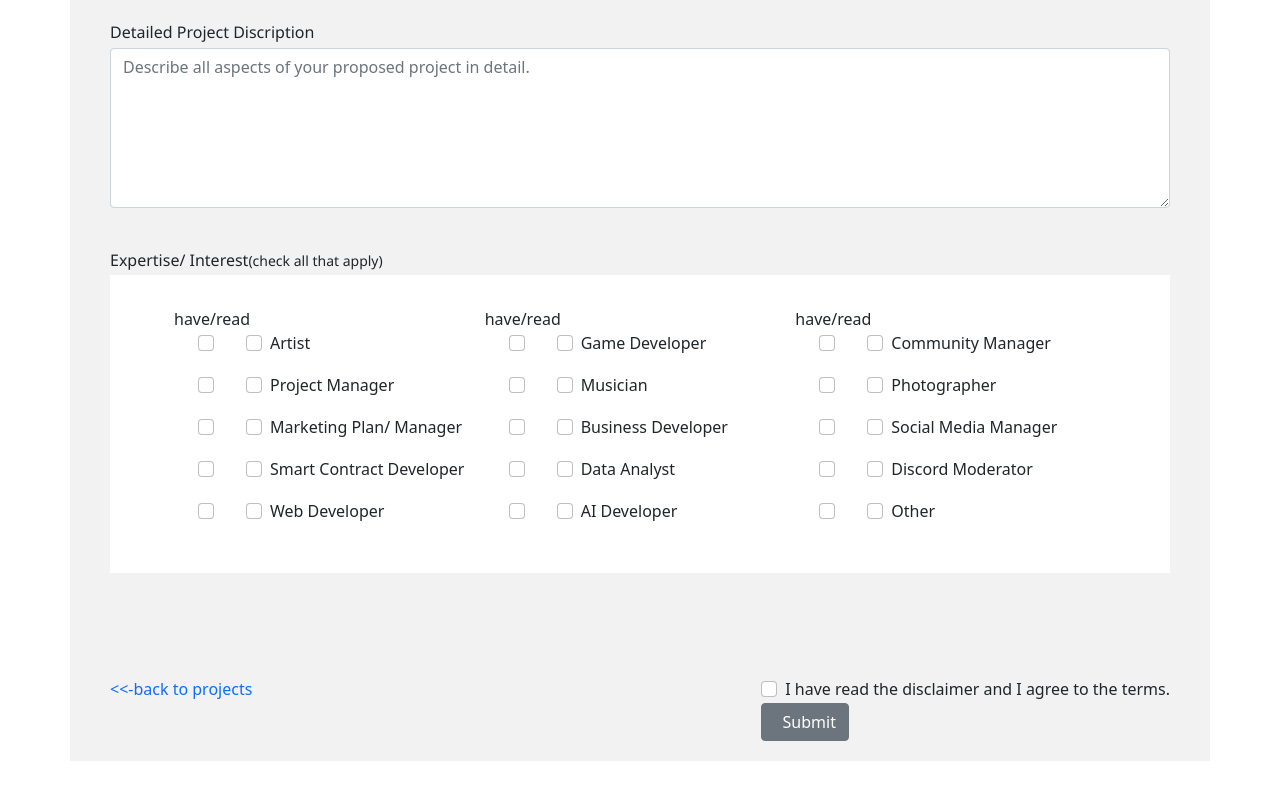
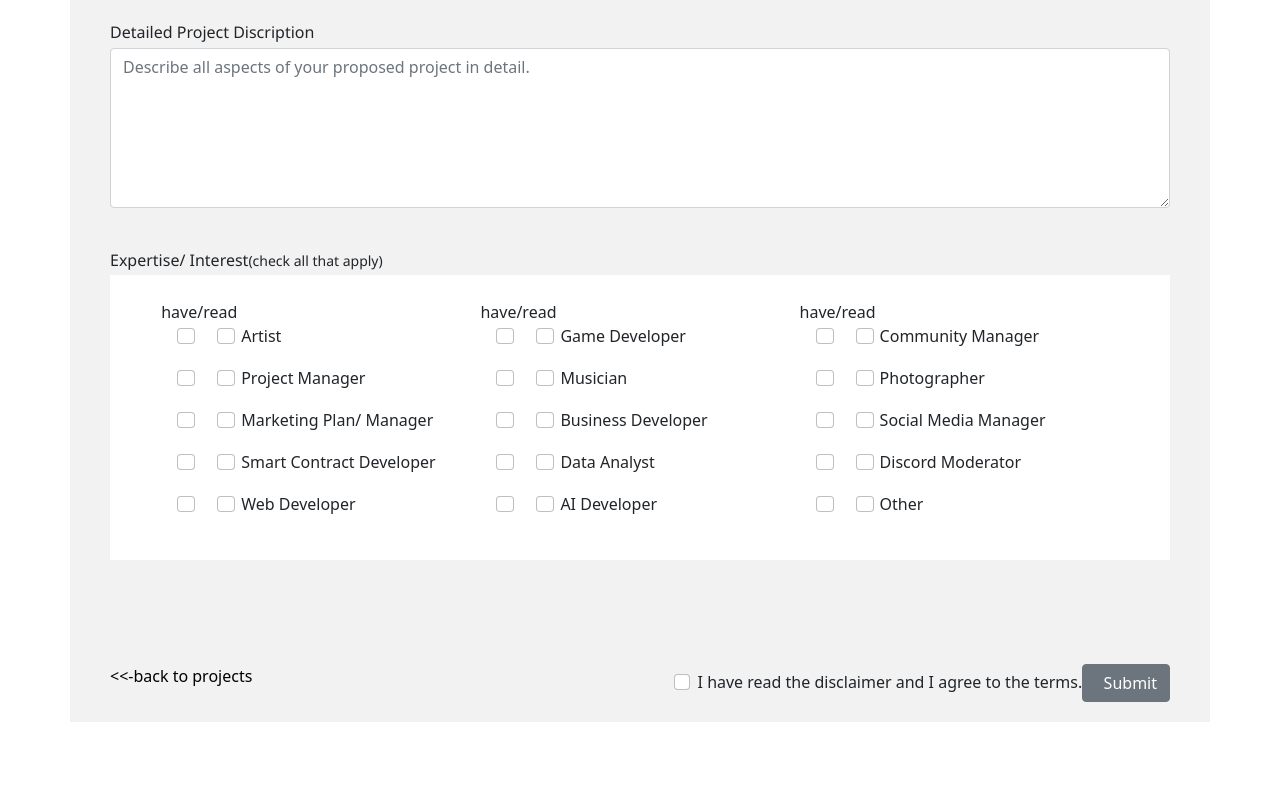
Before and after one commit to solution-pool/BHG-Nifty-Project, a React (Create React App) app: page /proposal in a window 1280 px wide. Shown: the part 506-1306 px from the top of the page. Built offline with nearby package versions, Linux system fonts and the light colour scheme.

Commit message:
proposal design beta version

```diff
--- a/src/assets/stylesheet/_proposal.scss
+++ b/src/assets/stylesheet/_proposal.scss
@@ -1,7 +1,10 @@
+.proposal {
     .interest-panel {
+        text-overflow: ellipsis;
+        word-break: break-all;
         .interest-body {
             background-color: $white;
-        padding: 2rem 4rem 2rem 4rem;
+            padding: 2vw 4vw 2vw 4vw;
             --bs-gutter-x : 0;
         }
         .interest {
@@ -9,7 +12,10 @@
             padding-left: 0.5rem;
         }
         .form-check {
-        padding-left: 3rem !important;
+            margin-left: 2rem !important;
+            .form-check-input {
+                padding-left: 1rem !important;
+            }
         }
         .form-label {
             small {
@@ -18,6 +24,52 @@
         }
     }
 
+    #second-label {
+        display: block;
+    }
+
+    #third-label {
+        display: block;
+    }
+
+    #link {
+        color: $black;
+    }
     .control-bundle {
         padding-top: 2.5rem;
     }
+
+    .pull-right {
+        display: flex;
+        .interest {
+            padding-top: 0.4rem;
+            button {
+                vertical-align: center;
+            }
+        }
+    }
+}
+
+@media only screen and (max-width : 768px) and (min-width: 991px) {
+    .proposal {
+        #second-label {
+            display: block;
+        }
+
+        #third-label {
+            display: none;
+        }
+    }
+}
+
+@media only screen and (max-width: 767px) {
+    .proposal {
+        #second-label {
+            display: none;
+        }
+
+        #third-label {
+            display: none;
+        }
+    }
+}
--- a/src/pages/Proposal.js
+++ b/src/pages/Proposal.js
@@ -185,7 +185,7 @@ const Proposal = () => {
     return (
         <div>
             <Header />
-            <Container className="padding-bottom-70">
+            <Container className="padding-bottom-70 proposal">
                 <NotificationContainer />
                 <Avatar title={title} content={content} />
                 <Row className="content">
@@ -236,10 +236,10 @@ const Proposal = () => {
                                         <Col lg={4} md={6} sm={12}>
                                             have/read
                                         </Col>
-                                        <Col lg={4} md={6} sm={12}>
+                                        <Col lg={4} md={6} id="second-label">
                                             have/read
                                         </Col>
-                                        <Col lg={4} md={6} sm={12}>
+                                        <Col lg={4} id="third-label">
                                             have/read
                                         </Col>
                                         <Col lg={4} md={6} sm={12}>
@@ -337,9 +337,11 @@ const Proposal = () => {
                             </Col>
                             <Col lg="9" md="6" className="main-col"></Col>
                             <Col lg="12" className="main-col padding-bottom-20">
-                                <Link to="/">&lt;&lt;-back to projects</Link>
-                                <div className="pull-right" style={{display:'inline-block'}}>
-                                    <Form.Check type="checkbox" label="I have read the disclaimer and I agree to the terms." className="interest" />
+                                <Link to="/" id="link">&lt;&lt;-back to projects</Link>
+                                <div className="pull-right">
+                                    <Form.Group controlId="policy">
+                                        <Form.Check type="checkbox" label="I have read the disclaimer and I agree to the terms." className="interest" />
+                                    </Form.Group>
                                     <Button variant="secondary" type="submit">
                                         <Spinner
                                         as="span"
```
Lines whose indentation alone changed are shown as unchanged.
